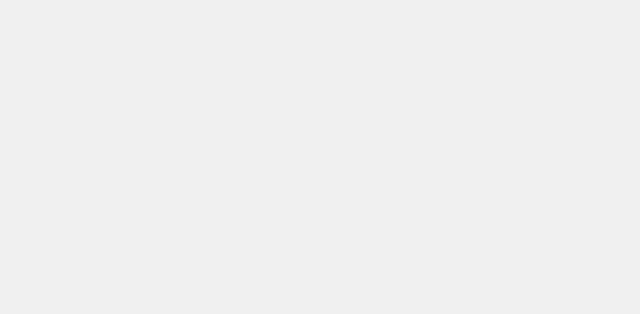
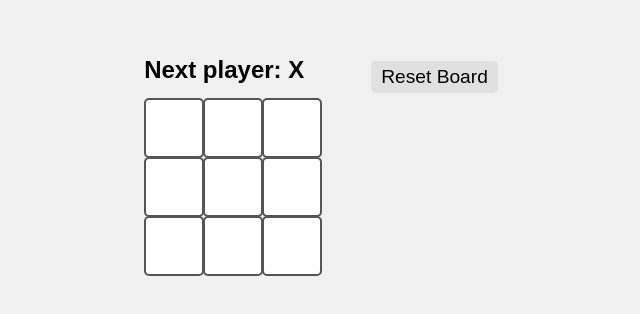
Before and after one commit to Soyamstha/React-random-project, a React (Create React App) app: page /Tic_tac_toe in a window 1280 px wide. Before the commit this address had no page. Shown: the part 254-568 px from the top of the page, without its empty margins (319-959 px from the left). Built offline with nearby package versions, Linux system fonts and the light colour scheme.

Commit message:
added tictakto

```diff
--- a/src/App.jsx
+++ b/src/App.jsx
@@ -3,6 +3,7 @@
 import Calculator from './Calculator';
 import Digital_Clock from './Digital_Clock';
 import Joke from './joke';
+import Tic_tac_toe from './Tic_tac_toe';
 // import './App.css';
 import './Home.css';
 function Home() {
@@ -17,6 +18,9 @@
   const goToJoke = () => {
     navigate('/Joke');
   };
+  const goToTik = () => {
+    navigate('/Tic_tac_toe');
+  };
 
   return (
     <div>
@@ -25,6 +29,7 @@
       <button onClick={goToCalculator}>Calculator</button>
       <button onClick={goToDigital_Clock}>Digital clock</button>
       <button onClick={goToJoke}>Jokes</button>
+      <button onClick={goToTik}>Tic_tac_toe</button>
       </div>
     </div>
   );
@@ -38,6 +43,7 @@
         <Route path="/calculator" element={<Calculator />} />
         <Route path="/Digital-Clock" element={<Digital_Clock />} />
         <Route path="/Joke" element={<Joke />} />
+        <Route path="/Tic_tac_toe" element={<Tic_tac_toe />} />
       </Routes>
     </Router>
   );
--- a/src/Home.css
+++ b/src/Home.css
@@ -17,20 +17,19 @@
     gap: 16px;
     justify-content: center;
     margin-top: 20px;
-}
-
-button {
     flex: 1 1 auto;
     min-width: 150px;
     padding: 15px 25px;
     font-size: 1.2em;
-    background-color:blue;
     color: white;
     border: none;
     border-radius: 5px;
     cursor: pointer;
     transition: background-color 0.2s ease;
+
 }
+
+
 
 @media (max-width: 500px) {
   .button-group {
@@ -42,7 +41,3 @@
     width: 100%;
   }
 }
-
-button:hover {
-    background-color: black;
-}
--- /dev/null
+++ b/src/Tic_tac_toe.jsx
@@ -0,0 +1,101 @@
+import { useState } from 'react';
+import './tic.css';
+
+function Square({ value, onSquareClick }) {
+  return (
+    <button className="square" onClick={onSquareClick}>
+      {value}
+    </button>
+  );
+}
+
+function Board({ xIsNext, squares, onPlay }) {
+  function handleClick(i) {
+    if (calculateWinner(squares) || squares[i]) {
+      return;
+    }
+    const nextSquares = squares.slice();
+    nextSquares[i] = xIsNext ? 'X' : 'O';
+    onPlay(nextSquares);
+  }
+
+  const winner = calculateWinner(squares);
+  const isDraw = squares.every(square => square !== null) && !winner;
+
+  let status;
+  if (winner) {
+    status = 'Winner: ' + winner;
+  } else if (isDraw) {
+    status = 'Draw!';
+  } else {
+    status = 'Next player: ' + (xIsNext ? 'X' : 'O');
+  }
+
+  return (
+    <>
+      <div className="status">{status}</div>
+      <div className="board-row">
+        <Square value={squares[0]} onSquareClick={() => handleClick(0)} />
+        <Square value={squares[1]} onSquareClick={() => handleClick(1)} />
+        <Square value={squares[2]} onSquareClick={() => handleClick(2)} />
+      </div>
+      <div className="board-row">
+        <Square value={squares[3]} onSquareClick={() => handleClick(3)} />
+        <Square value={squares[4]} onSquareClick={() => handleClick(4)} />
+        <Square value={squares[5]} onSquareClick={() => handleClick(5)} />
+      </div>
+      <div className="board-row">
+        <Square value={squares[6]} onSquareClick={() => handleClick(6)} />
+        <Square value={squares[7]} onSquareClick={() => handleClick(7)} />
+        <Square value={squares[8]} onSquareClick={() => handleClick(8)} />
+      </div>
+    </>
+  );
+}
+
+
+export default function Game() {
+  const [squares, setSquares] = useState(Array(9).fill(null));
+  const [xIsNext, setXIsNext] = useState(true);
+
+  function handlePlay(nextSquares) {
+    setSquares(nextSquares);
+    setXIsNext(!xIsNext);
+  }
+
+  function resetGame() {
+    setSquares(Array(9).fill(null));
+    setXIsNext(true);
+  }
+
+  return (
+    <div className="game">
+      <div className="game-board">
+        <Board xIsNext={xIsNext} squares={squares} onPlay={handlePlay} />
+      </div>
+      <div className="game-info">
+        <button onClick={resetGame}>Reset Board</button>
+      </div>
+    </div>
+  );
+}
+
+function calculateWinner(squares) {
+  const lines = [
+    [0, 1, 2],
+    [3, 4, 5],
+    [6, 7, 8],
+    [0, 3, 6],
+    [1, 4, 7],
+    [2, 5, 8],
+    [0, 4, 8],
+    [2, 4, 6],
+  ];
+  for (let i = 0; i < lines.length; i++) {
+    const [a, b, c] = lines[i];
+    if (squares[a] && squares[a] === squares[b] && squares[a] === squares[c]) {
+      return squares[a];
+    }
+  }
+  return null;
+}
--- /dev/null
+++ b/src/tic.css
@@ -0,0 +1,63 @@
+/* index.css */
+
+body {
+  font-family: Arial, sans-serif;
+  background-color: #f4f4f4;
+  margin: 20px;
+  display: flex;
+  justify-content: center;
+}
+
+.game {
+  display: flex;
+  flex-direction: row;
+  gap: 30px;
+}
+
+.game-board {
+  margin-right: 20px;
+}
+
+.status {
+  margin-bottom: 15px;
+  font-size: 24px;
+  font-weight: bold;
+}
+
+.board-row {
+  display: flex;
+}
+
+.square {
+  background-color: white;
+  border: 2px solid #555;
+  font-size: 36px;
+  font-weight: bold;
+  line-height: 60px;
+  height: 60px;
+  width: 60px;
+  margin-right: -1px;
+  margin-top: -1px;
+  padding: 0;
+  text-align: center;
+  cursor: pointer;
+  transition: background-color 0.2s;
+}
+
+.square:hover {
+  background-color: #eee;
+}
+
+.game-info {
+  font-size: 16px;
+}
+
+.game-info ol {
+  padding-left: 20px;
+}
+
+.game-info button {
+  margin-top: 5px;
+  padding: 5px 10px;
+  cursor: pointer;
+}
```
